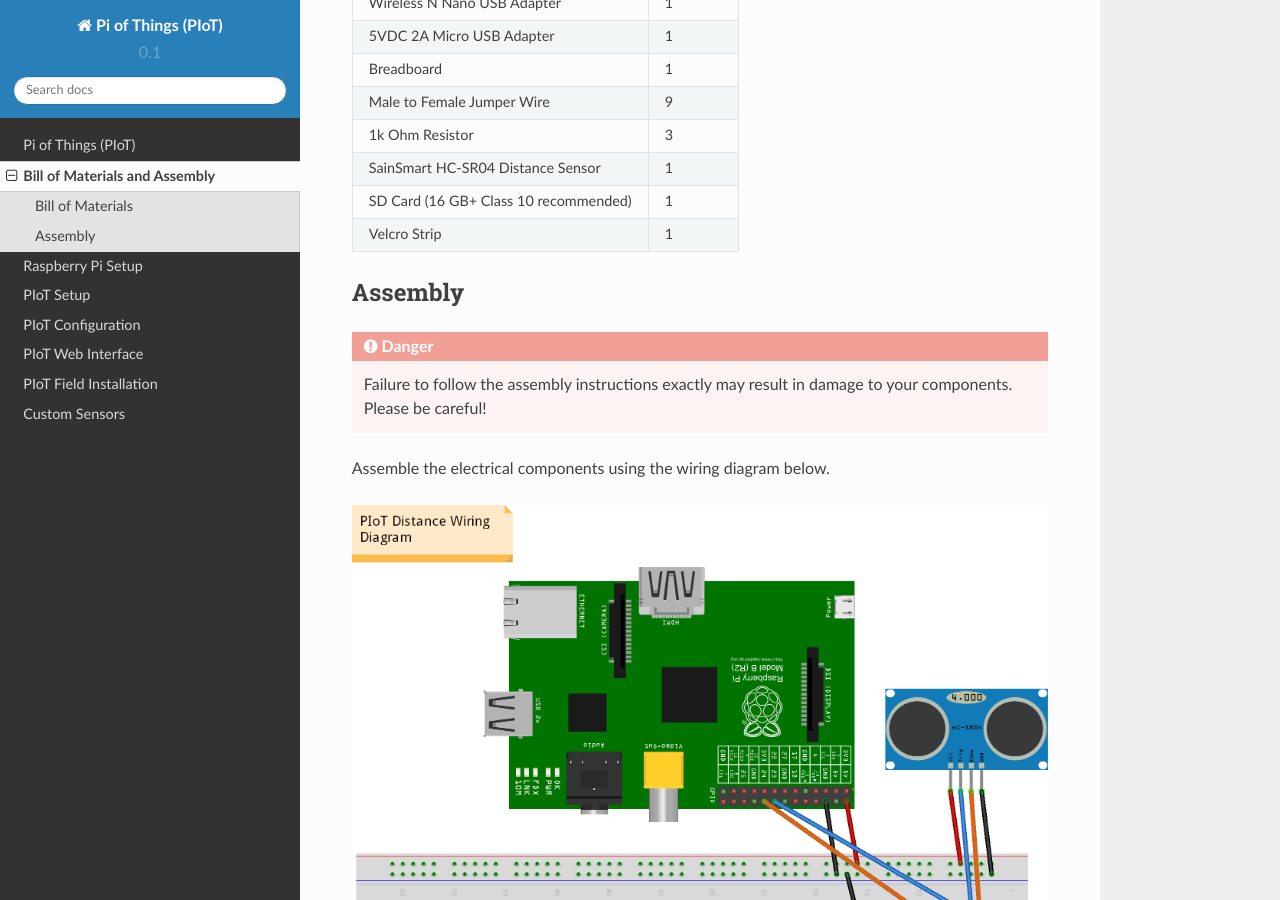
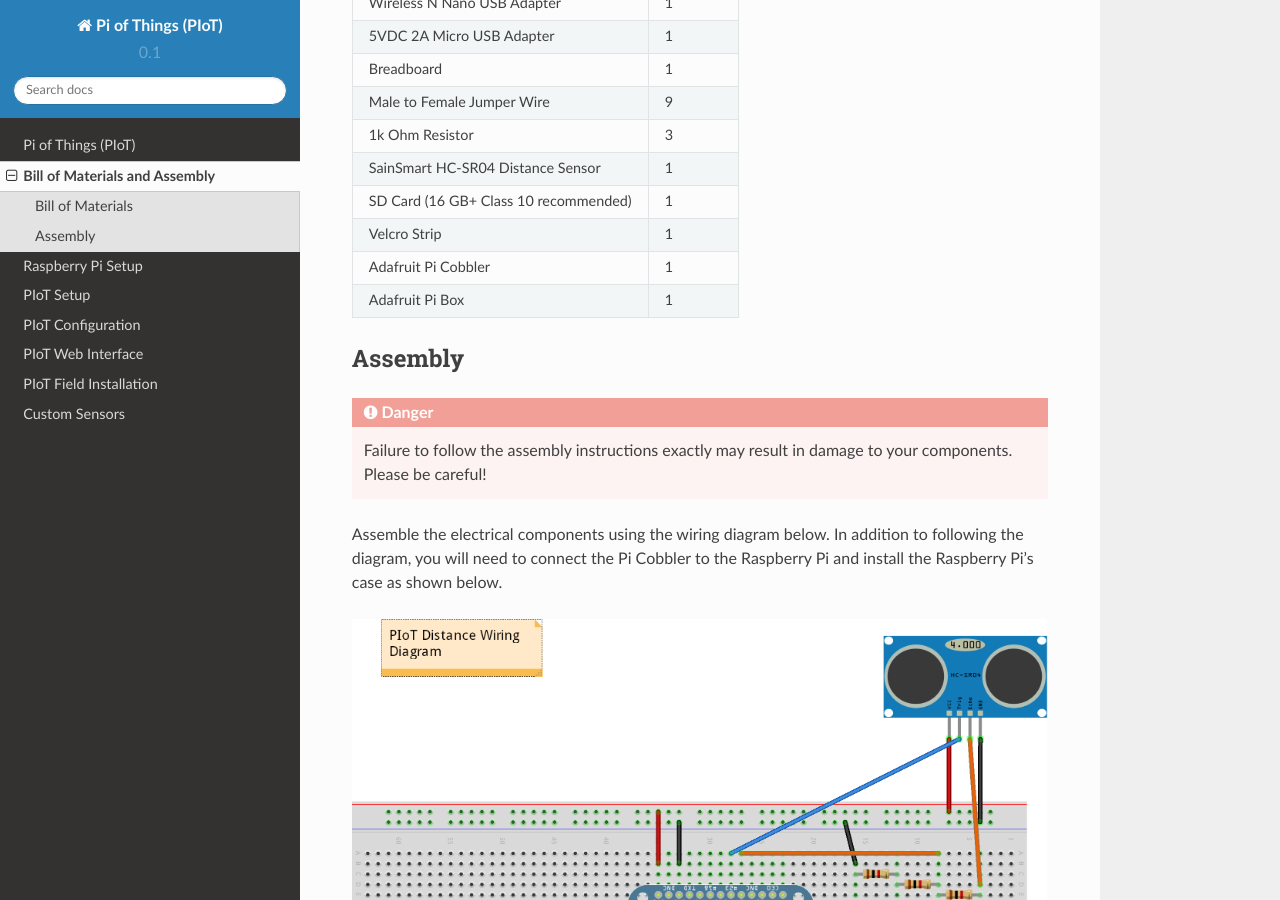
Before and after one commit to tnewman/PIoT, a Sphinx documentation site: the page built from docs/bomassembly.rst, in a window 1280 px wide and 900 px high, scrolled down 468 px. Built offline with Sphinx 7.4.7 and the Read the Docs theme 2.0.0, drawn with Linux system fonts in a browser that asks for light colours.

Commit message:
New Wiring Diagram and Assembly Photo

```diff
--- a/docs/bomassembly.rst
+++ b/docs/bomassembly.rst
@@ -32,6 +32,10 @@
 +---------------------------------------+----------+
 | Velcro Strip                          | 1        |
 +---------------------------------------+----------+
+| Adafruit Pi Cobbler                   | 1        |
++---------------------------------------+----------+
+| Adafruit Pi Box                       | 1        |
++---------------------------------------+----------+
 
 Assembly
 --------
@@ -40,7 +44,10 @@
    Failure to follow the assembly instructions exactly may result in damage
    to your components. Please be careful!
 
-Assemble the electrical components using the wiring diagram below.
+Assemble the electrical components using the wiring diagram below. In
+addition to following the diagram, you will need to connect the Pi
+Cobbler to the Raspberry Pi and install the Raspberry Pi's case
+as shown below.
 
 .. figure:: diagrams/PIoTDistanceBreadBoardWiringDiagram.png
    :alt: Wiring Diagram
--- a/docs/index.rst
+++ b/docs/index.rst
@@ -19,7 +19,7 @@
 so you can add plugins for your own sensors in addition to those that
 are provided out of the box.
 
-.. figure:: images/distancesensor.jpg
+.. figure:: images/fieldinstallation.jpg
    :alt: PIoT Distance Sensor
 
    Raspberry Pi with a distance sensor used to develop the PIoT
```
Also changed, not shown: other parts of docs/bomassembly.rst (+1 -1 lines), docs/diagrams/PIoTDistanceBreadBoardWiringDiagram.png, docs/images/assembled2.jpg (added), 1 other file.
